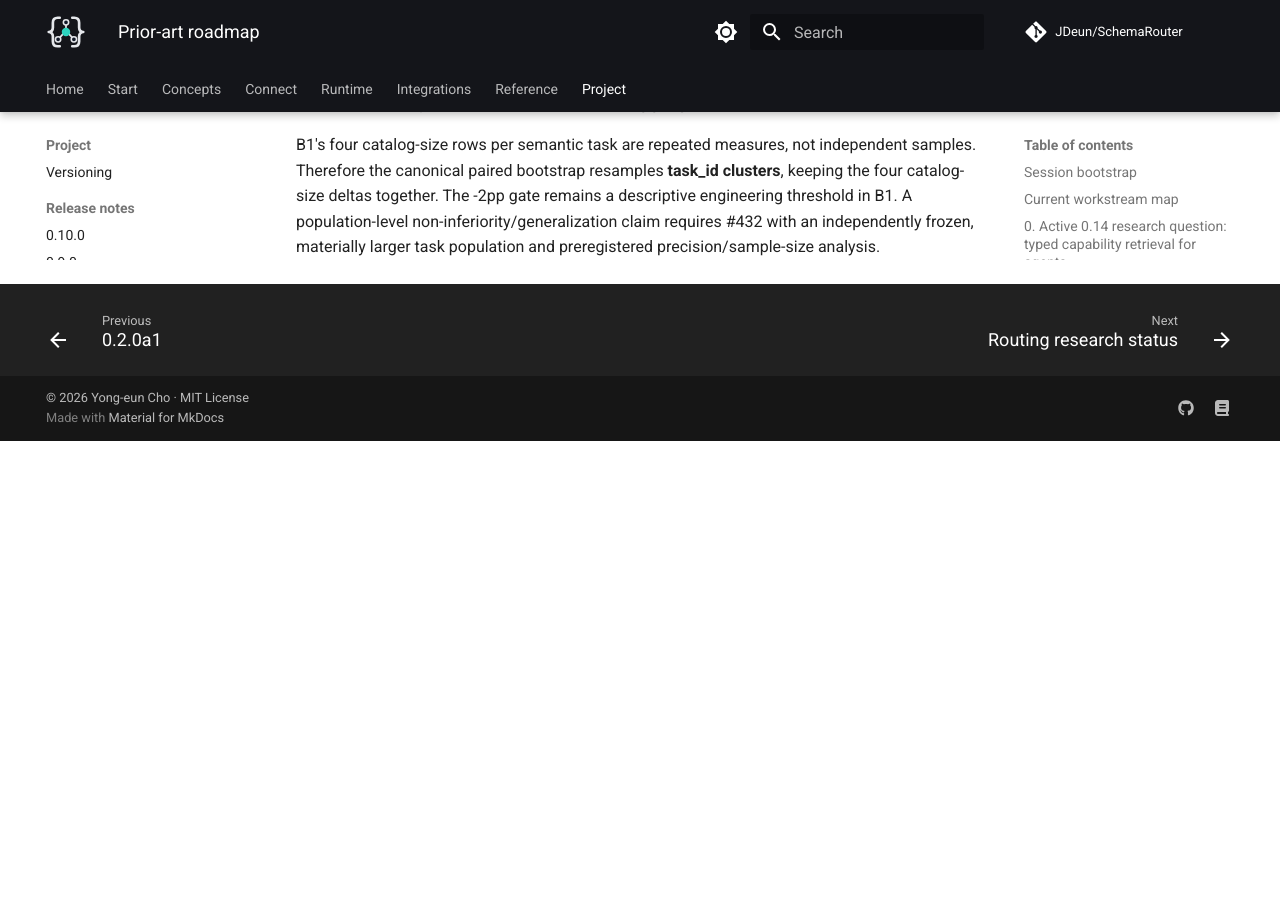
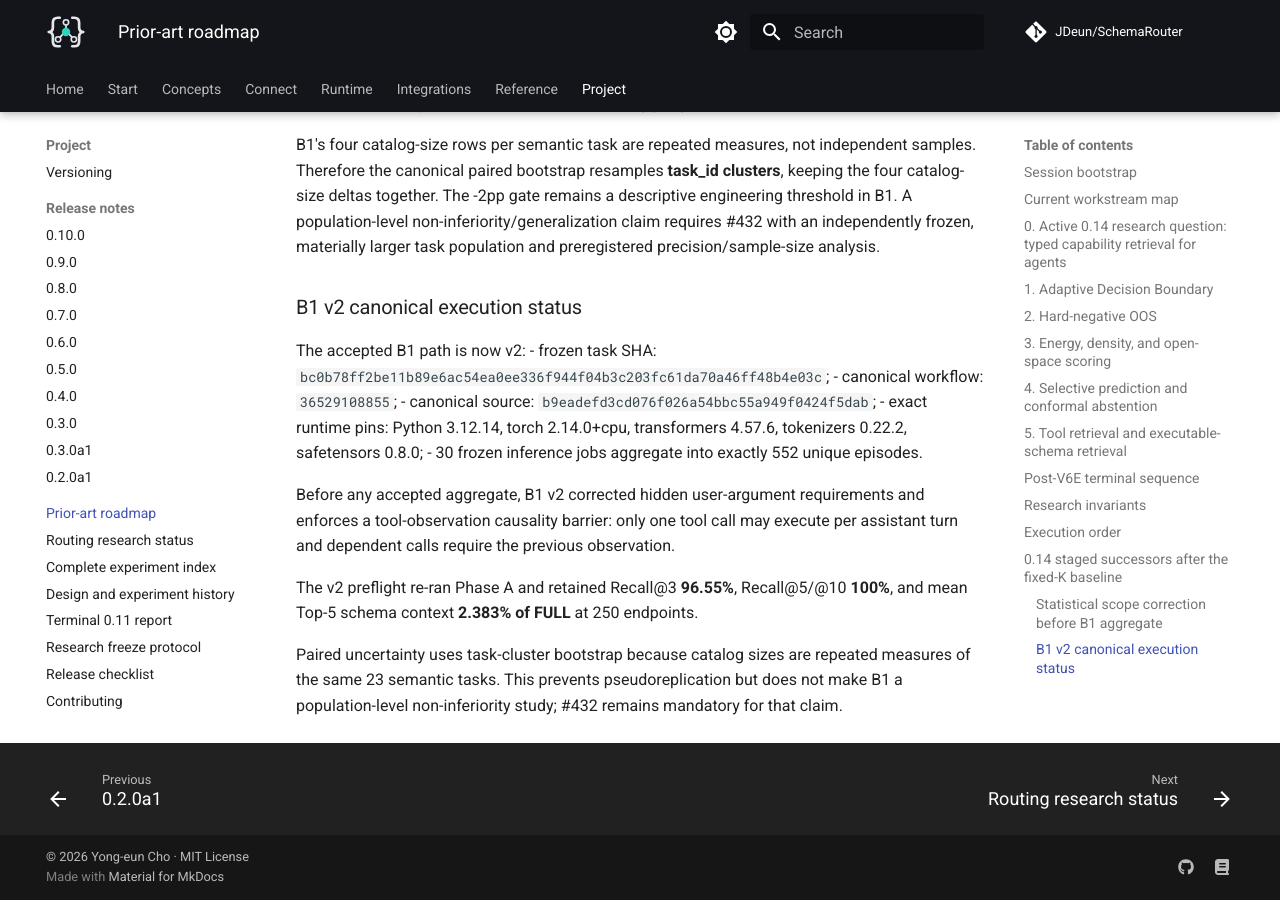
Before and after one commit to JDeun/SchemaRouter, an MkDocs documentation site: the page built from docs/research/prior-art-roadmap.md, in a window 1280 px wide and 900 px high, scrolled down 10240 px. Built offline with MkDocs 1.6.1 and Material for MkDocs 9.7.7, drawn with Linux system fonts in a browser that asks for light colours; comment, search, counter and statistics services are not loaded; before the commit the page ends 10681 px from its top, so only the background shows below that.

Commit message:
docs: pin B1 v2 in prior-art roadmap

```diff
--- a/docs/research/prior-art-roadmap.md
+++ b/docs/research/prior-art-roadmap.md
@@ -335,3 +335,25 @@ Therefore the canonical paired bootstrap resamples **task_id clusters**, keeping
 catalog-size deltas together. The -2pp gate remains a descriptive engineering threshold in B1.
 A population-level non-inferiority/generalization claim requires #432 with an independently frozen,
 materially larger task population and preregistered precision/sample-size analysis.
+
+
+### B1 v2 canonical execution status
+
+The accepted B1 path is now v2:
+- frozen task SHA: `bc0b78ff2be11b89e6ac54ea0ee336f944f04b3c203fc61da70a46ff48b4e03c`;
+- canonical workflow: `36529108855`;
+- canonical source: `b9eadefd3cd076f026a54bbc55a949f0424f5dab`;
+- exact runtime pins: Python 3.12.14, torch 2.14.0+cpu, transformers 4.57.6,
+  tokenizers 0.22.2, safetensors 0.8.0;
+- 30 frozen inference jobs aggregate into exactly 552 unique episodes.
+
+Before any accepted aggregate, B1 v2 corrected hidden user-argument requirements and enforces a
+tool-observation causality barrier: only one tool call may execute per assistant turn and dependent
+calls require the previous observation.
+
+The v2 preflight re-ran Phase A and retained Recall@3 **96.55%**, Recall@5/@10 **100%**, and
+mean Top-5 schema context **2.383% of FULL** at 250 endpoints.
+
+Paired uncertainty uses task-cluster bootstrap because catalog sizes are repeated measures of the
+same 23 semantic tasks. This prevents pseudoreplication but does not make B1 a population-level
+non-inferiority study; #432 remains mandatory for that claim.
```
